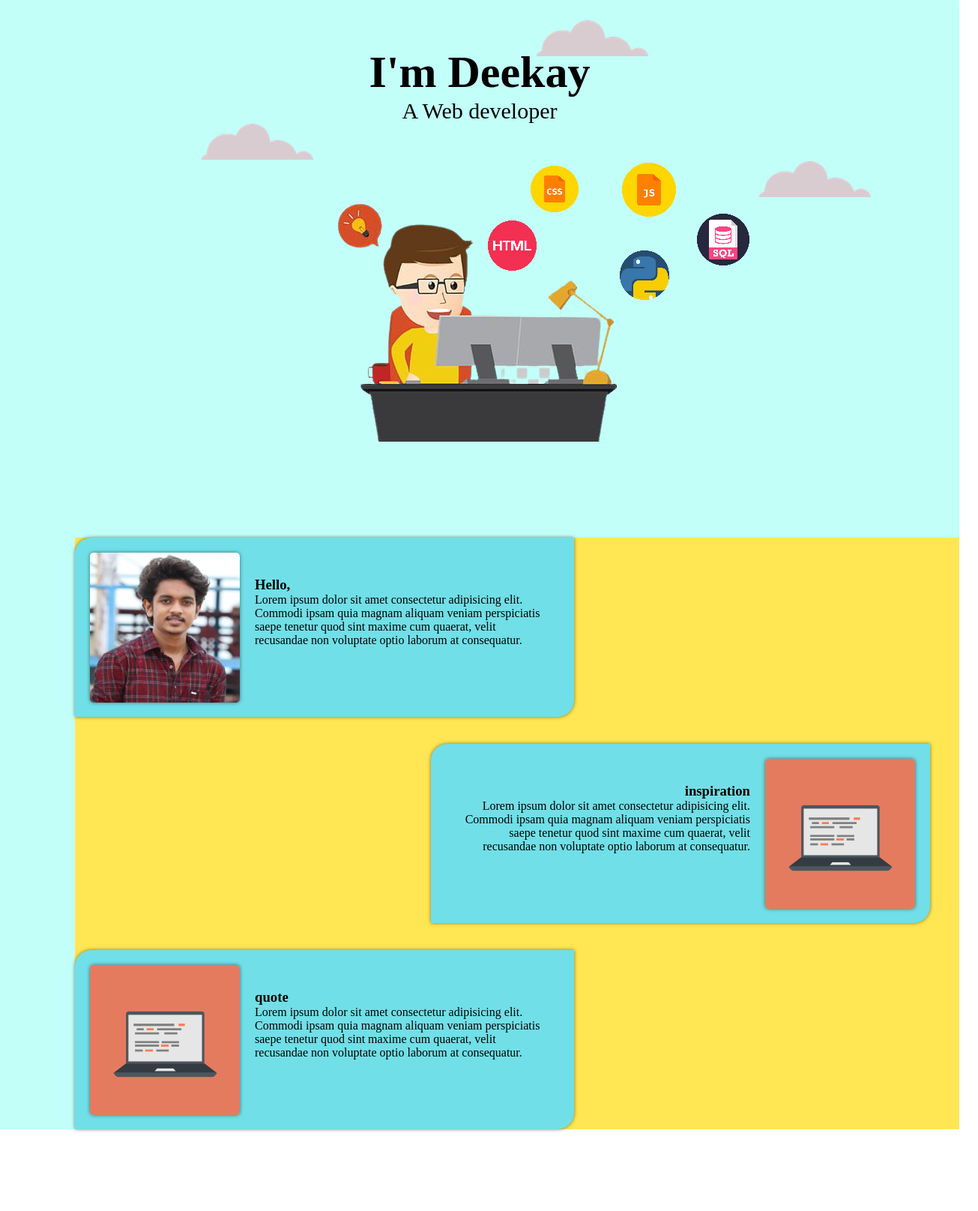
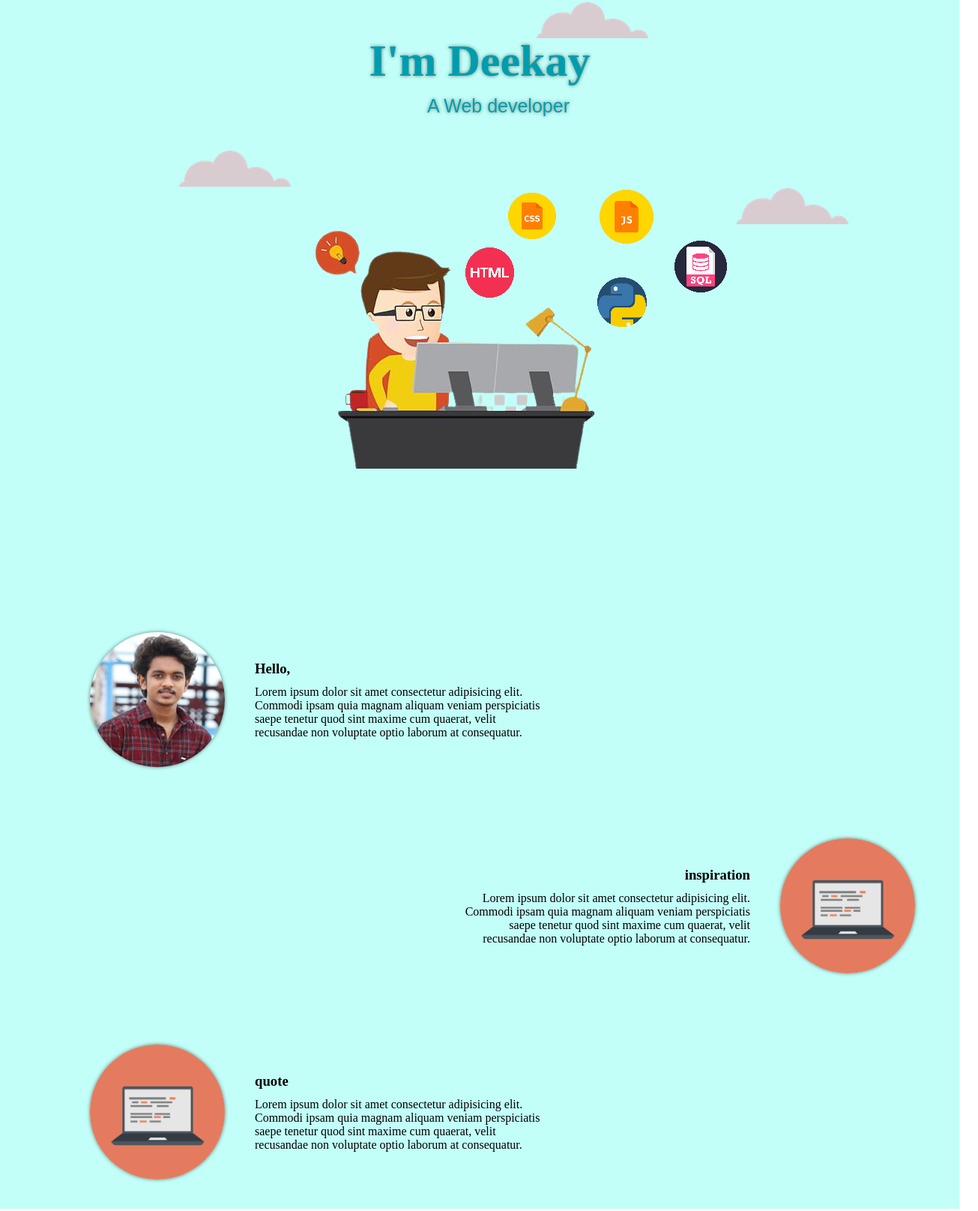
Before and after one commit to DInesh0420/CV, a plain HTML site: page index.html in a window 1280 px wide. Shown: the part 233-1848 px from the top of the page at 75% size, 1305 px wide, since content can reach past the window. Before the commit the page ends 1818 px from the top, so only its background shows below. Drawn offline with Linux system fonts and the light colour scheme; a web font is replaced by a local one.

Commit message:
5/12/2021

```diff
--- a/Styles/cheese.css
+++ b/Styles/cheese.css
@@ -5,7 +5,7 @@
 section {
   position: relative;
   width: 100%;
-  height: 30vh;
+  height: 27vh;
   background: #009dae;
   overflow: hidden;
 }
@@ -92,8 +92,22 @@ main {
 .name {
   text-align: center;
   position: relative;
+  line-height: 60px;
   font-family: "Gwendolyn";
   font-size: 30px;
+  color: #009dae;
+  text-shadow: 0 0 5px rgba(0, 0, 0, 0.5);
+}
+.name p {
+  font-family: sans-serif;
+  position: relative;
+  left: 25px;
+  font-size: 25px;
+}
+.webdevimg {
+  position: relative;
+  top: 30px;
+  right: 30px;
 }
 .bottom-cloud {
   position: absolute;
@@ -107,25 +121,50 @@ main {
   top: 20px;
 }
 .middle {
-  margin-left: 100px;
-  background-color: #ffe652;
+  background-color: ##c2fff9;
+  padding-left: 100px;
+  padding-top: 100px;
 }
 .my-info {
-  background-color: #71dfe7;
+  /*background-color: #71dfe7;
   box-shadow: 0 0 5px rgba(0, 0, 0, 0.5);
-  border-top-left-radius: 22px;
-  border-bottom-right-radius: 22px;
+  border-top-left-radius: 30px;
+  border-bottom-right-radius: 30px;*/
   padding: 20px;
   height: 199px;
   max-width: 626px;
   text-align: left;
   display: inline-flexbox;
+  animation: moving 3s;
+  position: relative;
+}
+@keyframes moving {
+  0% {
+    opacity: 0;
+    top: 400px;
+  }
+  25% {
+    opacity: 0.2;
+    top: 30px;
+  }
+  50% {
+    opacity: 0.5;
+    top: 10px;
+  }
+  75% {
+    opacity: 0.7;
+    top: 5px;
+  }
+  100% {
+    opacity: 1;
+    top: 0px;
+  }
 }
 .my-info2 {
-  background-color: #71dfe7;
+  /*background-color: #71dfe7;
   box-shadow: 0 0 5px rgba(0, 0, 0, 0.5);
   border-top-left-radius: 22px;
-  border-bottom-right-radius: 22px;
+  border-bottom-right-radius: 22px;*/
   padding: 20px;
   height: 199px;
   max-width: 626px;
@@ -138,10 +177,14 @@ main {
 }
 .tin {
   transition: ease-in;
-  height: 200px;
-  width: 200px;
+  height: 180px;
+  width: 180px;
   box-shadow: 0 0 5px rgba(0, 0, 0, 0.5);
-  border-radius: 5px;
+  border-radius: 360px;
+}
+h3 {
+  position: relative;
+  top: 26px;
 }
 .left {
   position: relative;
@@ -150,6 +193,8 @@ main {
 }
 .left p {
   margin-right: 232px;
+  position: relative;
+  top: 37px;
 }
 .right {
   position: relative;
@@ -158,4 +203,6 @@ main {
 }
 .right p {
   margin-left: 232px;
+  position: relative;
+  top: 37px;
 }
--- a/index.html
+++ b/index.html
@@ -35,7 +35,7 @@
           <h1>I'm Deekay</h1>
           <p>A Web developer</p>
         </div>
-        <div>
+        <div class="webdevimg">
           <img
             class="bottom-cloud"
             src="images/cloud.png"
```
